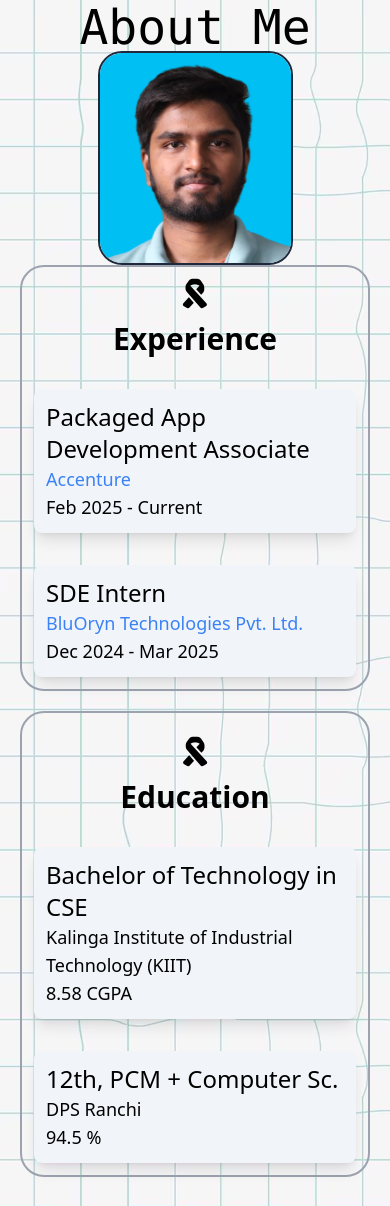
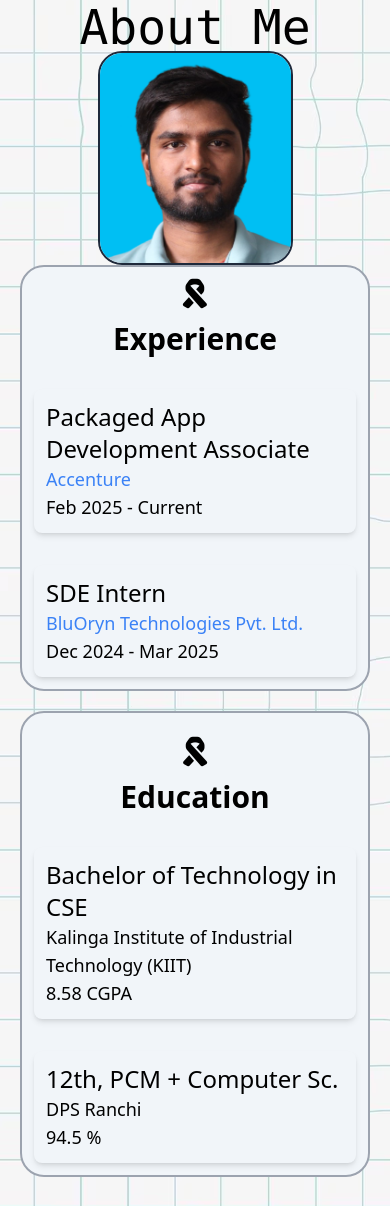
Before and after one commit to uuutsav/cv, a website: page index.html in a window 390 px wide. Shown: the part 905-2111 px from the top of the page. Drawn offline with Linux system fonts and the light colour scheme.

Commit message:
Minor Aesthetic changes

```diff
--- a/index.html
+++ b/index.html
@@ -82,7 +82,7 @@
             <div class="div flex flex-col md:w-2/3 md:h-[50vh] md:justify-center">
                 <div class="div flex flex-col gap-5 md:flex-row md:px-10 ">
                     <div
-                        class="exp-container w-full p-3 flex flex-col gap-8 items-center border-2 border-gray-400 rounded-3xl md:py-8">
+                        class="exp-container w-full p-3 flex flex-col gap-8 items-center border-2 border-gray-400 rounded-3xl bg-slate-100 md:py-8">
                         <div class="">
                             <div class="flex justify-center">
                                 <i class="fa-solid fa-ribbon text-3xl"></i>
@@ -90,13 +90,13 @@
                             <h3 class="text-3xl font-semibold mt-3">Experience</h3>
                         </div>
 
-                        <div class="w-full p-3 bg-slate-100 rounded-lg hover:bg-slate-200 hover:scale-105 shadow-lg hover:duration-150 duration-150">
+                        <div class="w-full p-3 bg-slate-100 rounded-lg hover:bg-slate-200 hover:scale-105 shadow-md hover:duration-150 duration-150">
                             <h3 class="text-2xl">Packaged App Development Associate</h3>
                             <a href="https://www.linkedin.com/company/accentureindia/"
                                 class="text-lg text-blue-500 ">Accenture</a>
                             <h4 class="text-lg ">Feb 2025 - Current</h4>
                         </div>
-                        <div class="w-full p-3 bg-slate-100 rounded-lg hover:bg-slate-200 hover:scale-105 shadow-lg hover:duration-150 duration-150">
+                        <div class="w-full p-3 bg-slate-100 rounded-lg hover:bg-slate-200 hover:scale-105 shadow-md hover:duration-150 duration-150">
                             <h3 class="text-2xl">SDE Intern</h3>
                             <a href="https://www.bluoryn.com/" class="text-lg text-blue-500">BluOryn Technologies Pvt.
                                 Ltd.</a>
@@ -104,7 +104,7 @@
                         </div>
                     </div>
                     <div
-                        class="edu-container w-full p-3 flex flex-col gap-8 items-center border-2 border-gray-400 rounded-3xl md:py-8">
+                        class="edu-container w-full p-3 flex flex-col gap-8 items-center border-2 border-gray-400 rounded-3xl bg-slate-100 md:py-8">
                         <div class="">
                             <div class="flex justify-center">
                                 <i class="fa-solid fa-ribbon text-3xl mt-3"></i>
@@ -112,13 +112,13 @@
                             <h3 class="text-3xl font-semibold mt-3">Education</h3>
                         </div>
 
-                        <div class="w-full p-3 bg-slate-100 rounded-lg hover:bg-slate-200 hover:scale-105 shadow-lg hover:duration-150 duration-150">
+                        <div class="w-full p-3 bg-slate-100 rounded-lg hover:bg-slate-200 hover:scale-105 shadow-md hover:duration-150 duration-150">
                             <h3 class="text-2xl">Bachelor of Technology in CSE </h3>
                             <a href="https://kiit.ac.in/" class="text-lg ">Kalinga Institute of Industrial Technology
                                 (KIIT)</a>
                             <h4 class="text-lg ">8.58 CGPA</h4>
                         </div>
-                        <div class="w-full p-3 bg-slate-100 rounded-lg hover:bg-slate-200 hover:scale-105 shadow-lg hover:duration-150 duration-150">
+                        <div class="w-full p-3 bg-slate-100 rounded-lg hover:bg-slate-200 hover:scale-105 shadow-md hover:duration-150 duration-150">
                             <h3 class="text-2xl">12th, PCM + Computer Sc. </h3>
                             <a href="https://www.dpsranchi.com/" class="text-lg ">DPS Ranchi</a>
                             <h4 class="text-lg ">94.5 %</h4>
```
Also changed, not shown: src/output.css.
